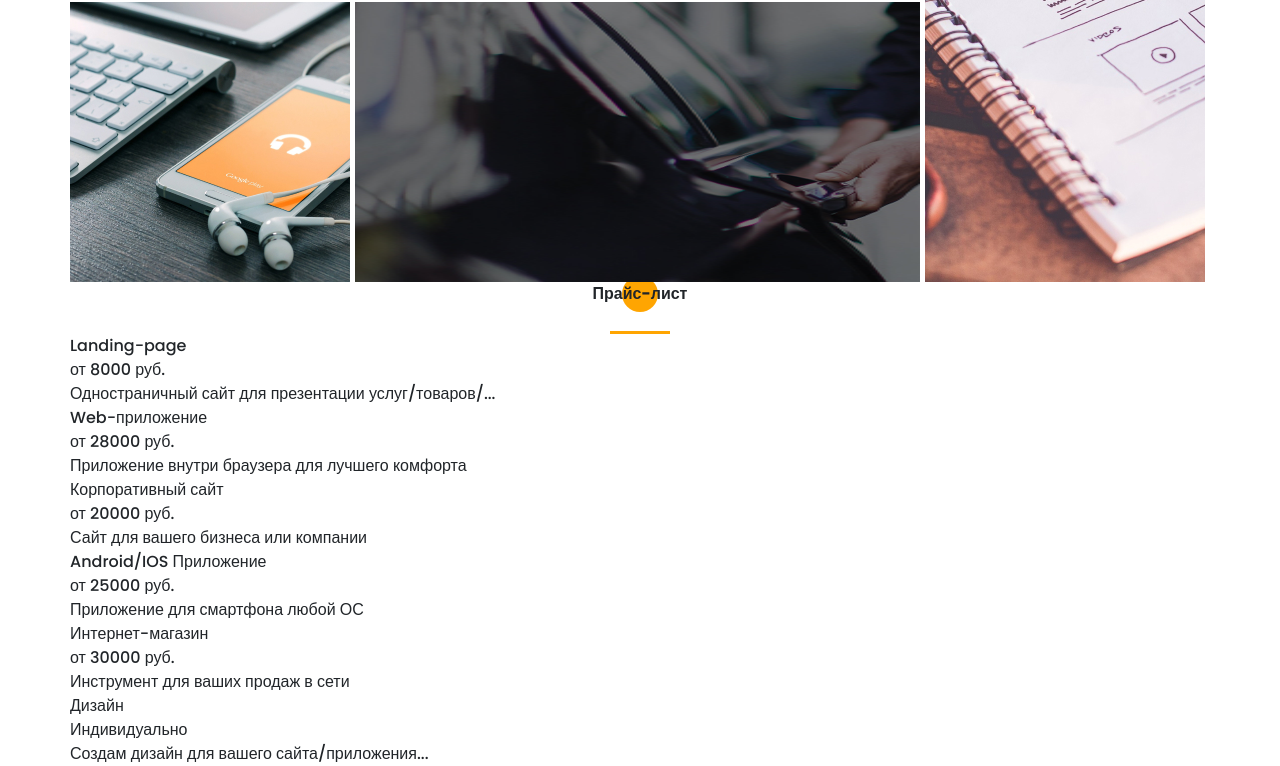
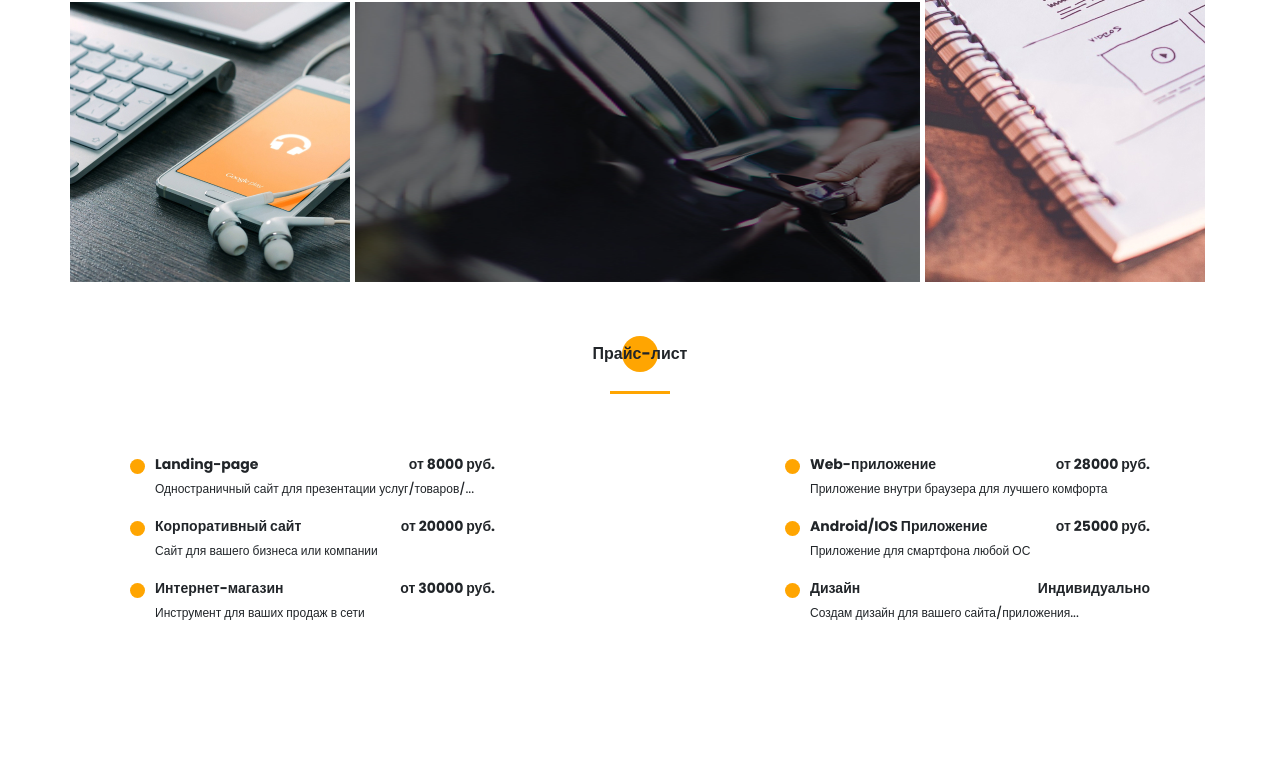
Before and after one commit to BudnikOleksii/Portfolio_test, a website: page src/index.html in a window 1280 px wide. Shown: the part 3951-4717 px from the top of the page. After the commit the page ends 4576 px from the top, so only its background shows below. Drawn offline with nearby package versions, Linux system fonts and the light colour scheme; files that its build step writes are made by us from their sources; files whose address does not match are found by name.

Commit message:
styled prices section

```diff
--- /dev/null
+++ b/src/sass/blocks/_price.scss
@@ -0,0 +1,47 @@
+.price {
+    padding-top: 60px;
+
+    &__wrapper {
+        margin-top: 60px;
+        padding: 0 60px;
+        display: grid;
+        grid-template: repeat(3, minmax(45px, auto)) / repeat(2, 365px);
+        grid-auto-rows: minmax(45px, auto);
+        row-gap: 15px;
+        justify-content: space-between;
+    }
+
+    &__item {
+        position: relative;
+        display: grid;
+        grid-template: repeat(2, minmax(21px, auto)) / repeat(2, auto);
+        row-gap: 5px;
+        padding-left: 25px;
+
+        &:before {
+            content: '';
+            width: 15px;
+            height: 15px;
+            background-color: $color-main;
+            border-radius: 100%;
+            position: absolute;
+            top: 5px;
+        }
+    }
+
+    &__type, &__count {
+        font-weight: bold;
+        font-size: 14px;
+        line-height: 21px;
+    }
+
+    &__count {
+        justify-self: end;
+    }
+
+    &__descr {
+        grid-column: 1 / 3;
+        font-size: 12px;
+        line-height: 18px;
+    }
+}
--- a/src/sass/style.scss
+++ b/src/sass/style.scss
@@ -14,3 +14,4 @@
 @import './blocks/cv';
 @import './blocks/skills';
 @import './blocks/portfolio';
+@import './blocks/price';
```
